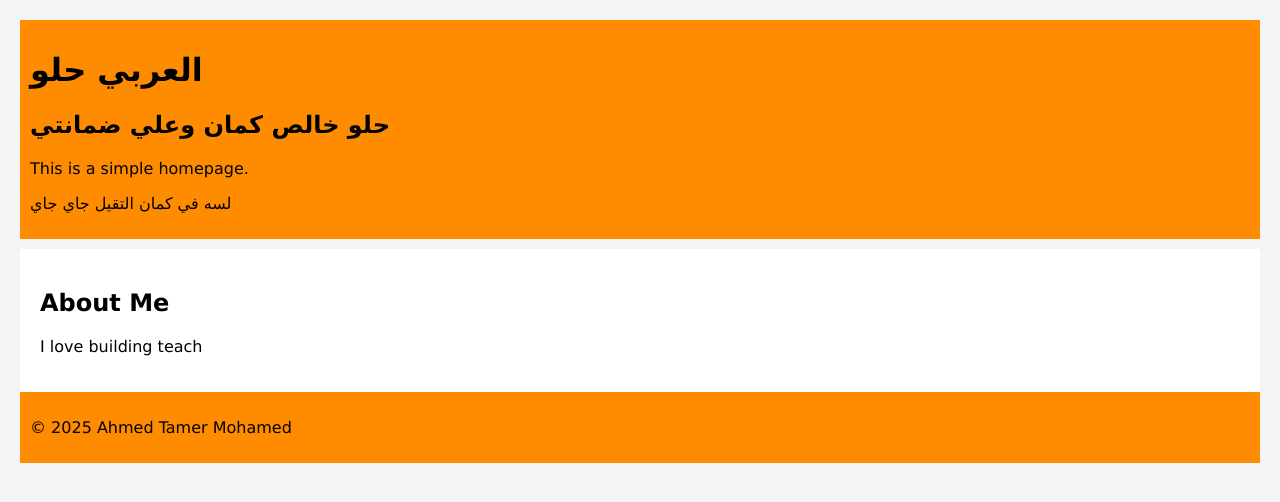
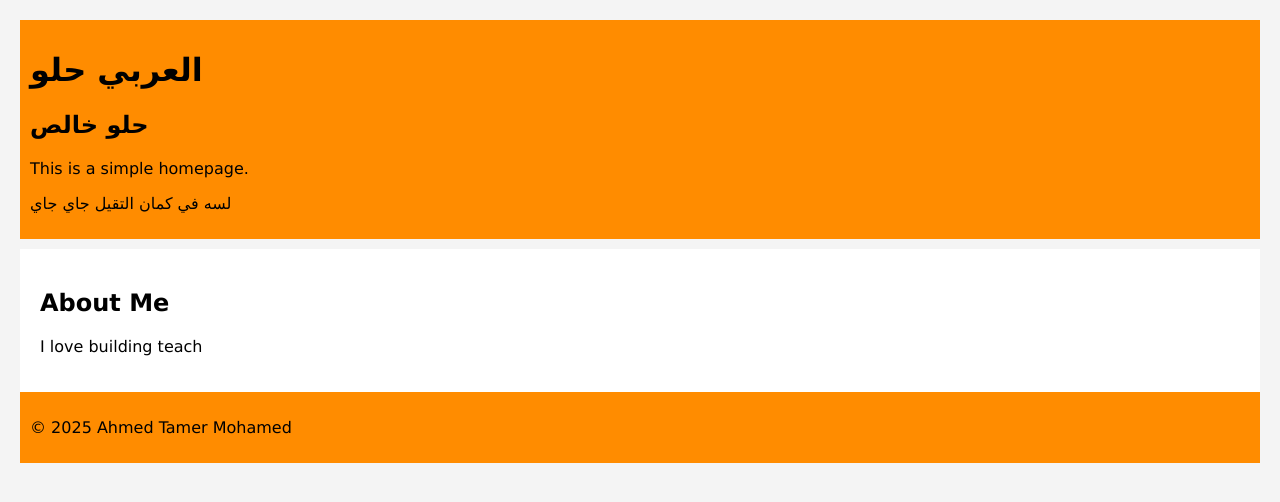
Before and after one commit to hagartamer/my-website-, a plain HTML site: page index.html in a window 1280 px wide. Drawn offline with Linux system fonts and the light colour scheme.

Commit message:
Update index.html

```diff
--- a/index.html
+++ b/index.html
@@ -9,7 +9,7 @@
 <body>
   <header>
     <h1>العربي حلو </h1>
-    <h2>حلو خالص كمان وعلي ضمانتي </h2>
+    <h2>حلو خالص </h2>
     <p>This is a simple homepage.</p>
     <p>لسه في كمان التقيل جاي جاي </p>
   </header>
```
